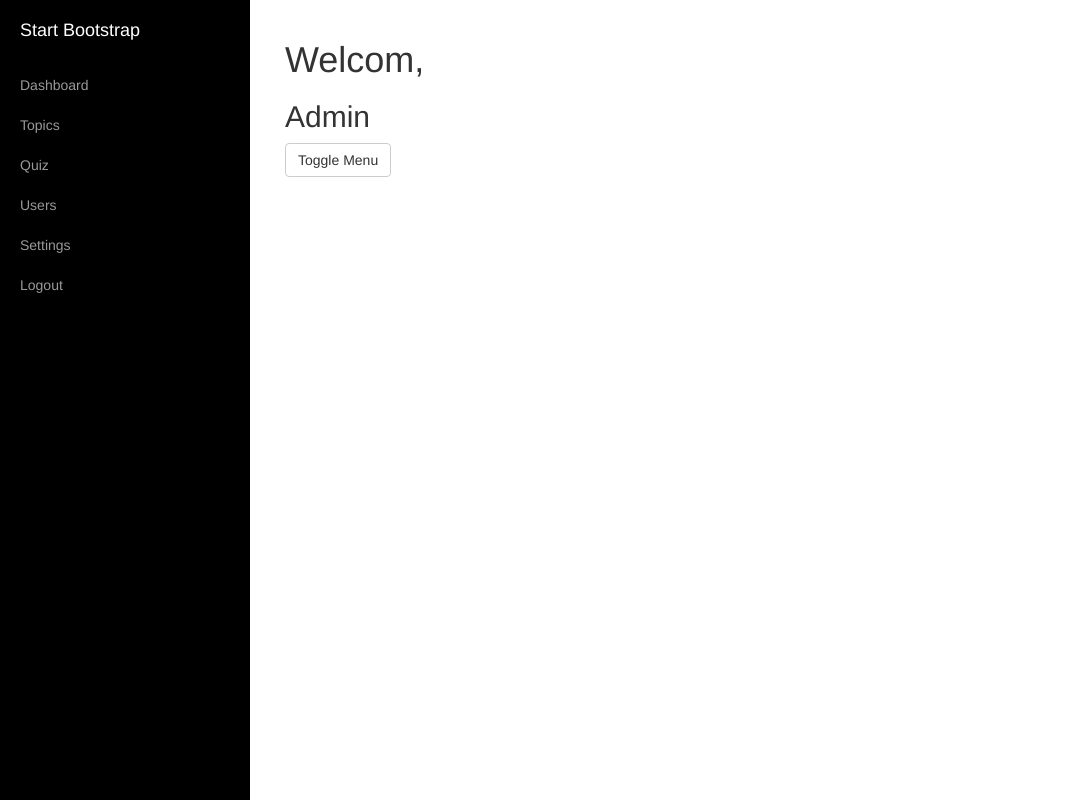
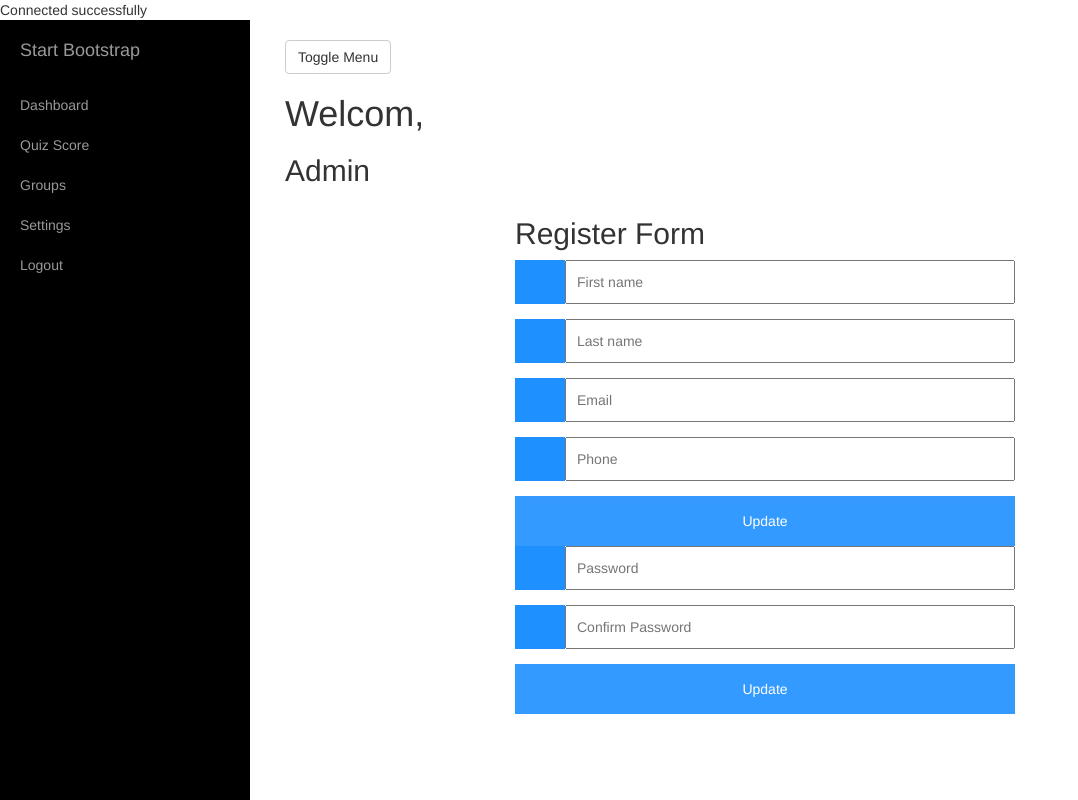
Before and after one commit to m10gandhi/Assignment3, a PHP site: page /dashsettings.php in a window 1280 px wide. Shown: the whole page, without its empty margins (0-1078 px from the left). Run offline with PHP 8.4, Linux system fonts and the light colour scheme; the visitor is signed in with stand-in values (Sample User, id 1); some libraries are stand-ins or nearby versions.

Commit message:
latest updates

```diff
--- /dev/null
+++ b/a3/css/dashsettings.css
@@ -0,0 +1,39 @@
+.input-container {
+    display: -ms-flexbox; /* IE10 */
+    display: flex;
+    width: 100%;
+    margin-bottom: 15px;
+}
+
+.icon {
+    padding: 10px;
+    background: dodgerblue;
+    color: white;
+    min-width: 50px;
+    text-align: center;
+}
+
+.input-field {
+    width: 100%;
+    padding: 10px;
+    outline: none;
+}
+
+.input-field:focus {
+    border: 2px solid dodgerblue;
+}
+
+/* Set a style for the submit button */
+.btn1 {
+    background-color: dodgerblue;
+    color: white;
+    padding: 15px 20px;
+    border: none;
+    cursor: pointer;
+    width: 100%;
+    opacity: 0.9;
+}
+
+.btn1:hover {
+    opacity: 1;
+}
--- a/a3/dashsettings.php
+++ b/a3/dashsettings.php
@@ -1,3 +1,21 @@
+<?php
+$servername = "db.cs.dal.ca";
+$username = "mmgandhi";
+$password = "B00788134";
+
+try {
+    $conn = new PDO("mysql:host=$servername;dbname=mmgandhi", $username, $password);
+    // set the PDO error mode to exception
+    $conn->setAttribute(PDO::ATTR_ERRMODE, PDO::ERRMODE_EXCEPTION);
+    echo "Connected successfully";
+    }
+catch(PDOException $e)
+    {
+    echo "Connection failed: " . $e->getMessage();
+    }
+ ?>
+
+
 <!DOCTYPE html>
 <html>
 <head>
@@ -7,6 +25,7 @@
 <script src="//code.jquery.com/jquery-1.11.1.min.js"></script>
 <!------ Include the above in your HEAD tag ---------->
 <link rel="stylesheet" type="text/css" href="css/dashboard.css">
+<link rel="stylesheet" type="text/css" href="css/dashsettings.css">
 </head>
 <body>
    <div id="wrapper">
@@ -19,19 +38,16 @@
                     </a>
                 </li>
                 <li>
-                    <a href="dashadmin.php" >Dashboard</a>
+                    <a href="dashboard.php" >Dashboard</a>
                 </li>
                 <li>
-                    <a href="dashtopics.php">Topics</a>
+                    <a href="#">Quiz Score</a>
                 </li>
                 <li>
-                    <a href="dashquiz.php">Quiz</a>
+                    <a href="#">Groups</a>
                 </li>
                 <li>
-                    <a href="dashusers.php">Users</a>
-                </li>
-                <li>
-                    <a href="dashsettings.php" class="active">Settings</a>
+                    <a href="#">Settings</a>
                 </li>
                 <li>
                     <a href="logout.php">Logout</a>
@@ -42,6 +58,7 @@
         <!-- Page Content -->
         <div id="content-wrapper">
             <div class="container-fluid">
+                        <a href="#menu-toggle" class="btn btn-default" id="men-toggle">Toggle Menu</a>
                 <div class="row">
                     <div class="col-lg-12">
                          <h1>Welcom,</h1>
@@ -62,7 +79,6 @@ else{
     echo $_SESSION['fname'];
 }
     ?></h2>
-                        <a href="#menu-toggle" class="btn btn-default" id="men-toggle">Toggle Menu</a>
                     </div>
                  <script>
     $("#men-toggle").click(function(e) {
@@ -71,6 +87,43 @@ else{
     });
     </script>
                 </div>
+                <div class="row">
+<form action="/action_page.php" style="max-width:500px;margin:auto">
+  <h2>Register Form</h2>
+  <div class="input-container">
+    <i class="fa fa-user icon"></i>
+    <input class="input-field" type="text" placeholder="First name" name="fname">
+  </div>
+
+<div class="input-container">
+<i class="fa fa-user-o icon"></i>
+    <input class="input-field" type="text" placeholder="Last name" name="lname">
+  </div>
+
+  <div class="input-container">
+    <i class="fa fa-envelope icon"></i>
+    <input class="input-field" type="email" placeholder="Email" name="email">
+  </div>
+
+<div class="input-container">
+<i class="fa fa-mobile-phone icon"></i>
+    <input class="input-field" type="number" placeholder="Phone" name="phone">
+  </div>
+
+<button type="submit" class="btn1">Update</button>
+
+  <div class="input-container">
+    <i class="fa fa-key icon"></i>
+    <input class="input-field" type="password" placeholder="Password" name="ppassword">
+  </div>
+
+<div class="input-container">
+    <i class="fa fa-key-o icon"></i>
+    <input class="input-field" type="password" placeholder="Confirm Password" name="cpassword">
+  </div>
+  <button type="submit" class="btn1">Update</button>
+</form>
+                </div>
             </div>
         </div>
         <!-- /#page-content-wrapper -->
```
Also changed, not shown: a3/dashadmin.php (+6 -8 lines), a3/dashboard.php (+4 -3 lines), a3/dashquiz.php (+57 -5 lines), a3/dashtopics.php (+3 -6 lines), a3/dashusers.php (+4 -6 lines), a3/index.php (renamed from a3/index.html, +17 -0 lines), a3/login.php (+8 -2 lines), a3/topics.php (renamed from a3/topics.html, +18 -1 lines).
